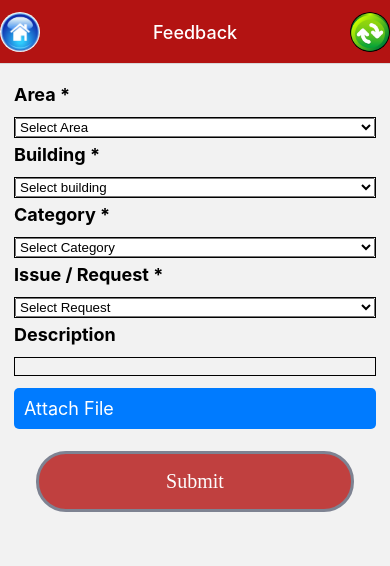
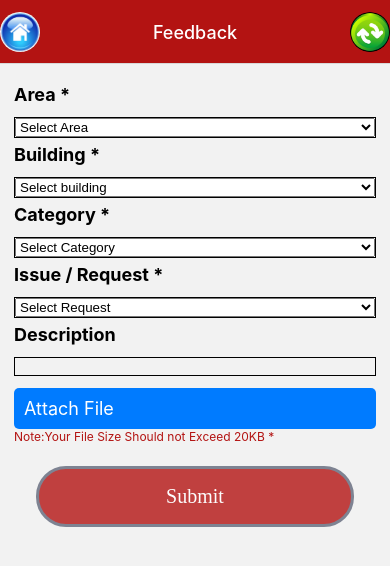
Before and after one commit to saiprakashk-387/React_Native_FoodApp, a React Native app in the folder Client/: screen /Feedback in a window 390 px wide. Shown: the top 566 px of the page. Built offline with nearby package versions, Linux system fonts and the light colour scheme; what react-native would draw is missing.

Commit message:
feedback,feedbackapi

```diff
--- a/Client/src/screens/Feedback.jsx
+++ b/Client/src/screens/Feedback.jsx
@@ -19,6 +19,7 @@ import {PostFeedService} from '../services';
 const Feedback = ({navigation}) => {
   const dispatch = useDispatch();
   const [selectedFile, setSelectedFile] = useState();
+  const [disabledbutton, setdisabledbutton] = useState(false);
   const [inputValues, setInputValues] = useState({
     area: '',
     building: '',
@@ -80,9 +81,9 @@ const Feedback = ({navigation}) => {
       fileurl: 'data:application/pdf;base64,' + selectedFile,
     };
     await dispatch(PostFeedService(FeedbackForm));
-    alert('Thanks for feedback!!!');
     setInputValues([{}]);
     setSelectedFile(null);
+    setdisabledbutton(true);
   };
 
   return (
@@ -179,15 +180,23 @@ const Feedback = ({navigation}) => {
               {selectedFile ? 'Upload Successfully' : 'Attach File'}
             </Text>
           </TouchableOpacity>
-
-          <Button
-            title={'Submit'}
-            style={styles.button}
-            onPress={getFeedback}
-            disabled={
-              Object.values(inputValues).every(value => !!value) ? false : true
-            }
-          />
+          <Text style={{color: '#B31312', fontSize: 12}}>
+            Note:Your File Size Should not Exceed 20KB *
+          </Text>
+          {!disabledbutton ? (
+            <Button
+              title={'Submit'}
+              style={styles.button}
+              // onPress={getFeedback}
+              disabled
+            />
+          ) : (
+            <Button
+              title={'Submit'}
+              style={styles.button}
+              onPress={getFeedback}
+            />
+          )}
         </View>
       </View>
     </ScrollView>
--- a/Client/src/services/index.js
+++ b/Client/src/services/index.js
@@ -31,6 +31,7 @@ const PostFeedService = data => dispatch => {
   REACT_URL.post('/feedback', data)
     .then(res => {
       dispatch(addFeedback(res.data));
+      alert('Thanks for feedback!!!');
     })
     .catch(error => {
       alert(error.message);
```
